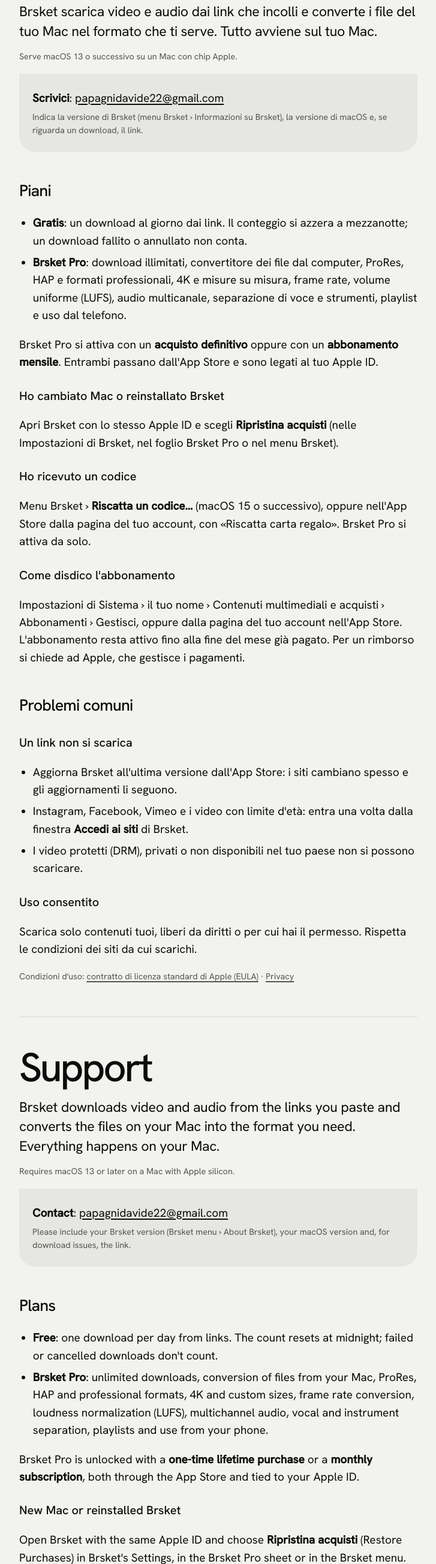
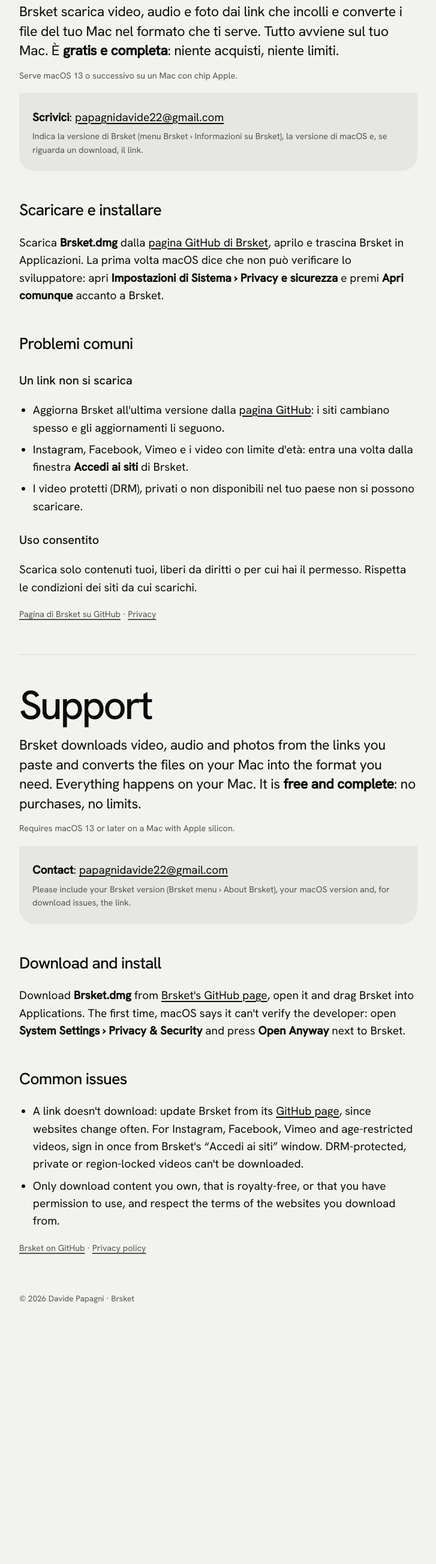
Before and after one commit to papagnidavide22-lang/brsket-site, a plain HTML site: page index.html in a window 1280 px wide. Shown: the part 192-2800 px from the top of the page at 60% size, without its empty margins (276-1003 px from the left). After the commit the page ends 2416 px from the top, so only its background shows below. Drawn offline with Linux system fonts and the light colour scheme.

Commit message:
Brsket is now free: update support and privacy pages

```diff
--- a/index.html
+++ b/index.html
@@ -4,7 +4,7 @@
 <meta charset="utf-8">
 <meta name="viewport" content="width=device-width, initial-scale=1">
 <title>Brsket · Supporto</title>
-<meta name="description" content="Supporto di Brsket per Mac: piani, acquisti, codici regalo, disdetta dell'abbonamento e contatti.">
+<meta name="description" content="Supporto di Brsket per Mac, gratuita: download, installazione, problemi comuni e contatti.">
 <link rel="icon" href="icon.png">
 <link rel="stylesheet" href="stile.css">
 </head>
@@ -15,7 +15,7 @@
 </header>
 <main>
   <h1>Supporto</h1>
-  <p class="lead">Brsket scarica video e audio dai link che incolli e converte i file del tuo Mac nel formato che ti serve. Tutto avviene sul tuo Mac.</p>
+  <p class="lead">Brsket scarica video, audio e foto dai link che incolli e converte i file del tuo Mac nel formato che ti serve. Tutto avviene sul tuo Mac. È <b>gratis e completa</b>: niente acquisti, niente limiti.</p>
   <p class="muted">Serve macOS 13 o successivo su un Mac con chip Apple.</p>
 
   <div class="box">
@@ -23,60 +23,37 @@
     <p class="muted">Indica la versione di Brsket (menu Brsket › Informazioni su Brsket), la versione di macOS e, se riguarda un download, il link.</p>
   </div>
 
-  <h2>Piani</h2>
-  <ul>
-    <li><b>Gratis</b>: un download al giorno dai link. Il conteggio si azzera a mezzanotte; un download fallito o annullato non conta.</li>
-    <li><b>Brsket Pro</b>: download illimitati, convertitore dei file dal computer, ProRes, HAP e formati professionali, 4K e misure su misura, frame rate, volume uniforme (LUFS), audio multicanale, separazione di voce e strumenti, playlist e uso dal telefono.</li>
-  </ul>
-  <p>Brsket Pro si attiva con un <b>acquisto definitivo</b> oppure con un <b>abbonamento mensile</b>. Entrambi passano dall'App Store e sono legati al tuo Apple ID.</p>
-
-  <h3>Ho cambiato Mac o reinstallato Brsket</h3>
-  <p>Apri Brsket con lo stesso Apple ID e scegli <b>Ripristina acquisti</b> (nelle Impostazioni di Brsket, nel foglio Brsket Pro o nel menu Brsket).</p>
-
-  <h3>Ho ricevuto un codice</h3>
-  <p>Menu Brsket › <b>Riscatta un codice…</b> (macOS 15 o successivo), oppure nell'App Store dalla pagina del tuo account, con «Riscatta carta regalo». Brsket Pro si attiva da solo.</p>
-
-  <h3>Come disdico l'abbonamento</h3>
-  <p>Impostazioni di Sistema › il tuo nome › Contenuti multimediali e acquisti › Abbonamenti › Gestisci, oppure dalla pagina del tuo account nell'App Store. L'abbonamento resta attivo fino alla fine del mese già pagato. Per un rimborso si chiede ad Apple, che gestisce i pagamenti.</p>
+  <h2>Scaricare e installare</h2>
+  <p>Scarica <b>Brsket.dmg</b> dalla <a href="https://github.com/papagnidavide22-lang/Brsket/releases/latest">pagina GitHub di Brsket</a>, aprilo e trascina Brsket in Applicazioni. La prima volta macOS dice che non può verificare lo sviluppatore: apri <b>Impostazioni di Sistema › Privacy e sicurezza</b> e premi <b>Apri comunque</b> accanto a Brsket.</p>
 
   <h2>Problemi comuni</h2>
   <h3>Un link non si scarica</h3>
   <ul>
-    <li>Aggiorna Brsket all'ultima versione dall'App Store: i siti cambiano spesso e gli aggiornamenti li seguono.</li>
+    <li>Aggiorna Brsket all'ultima versione dalla <a href="https://github.com/papagnidavide22-lang/Brsket/releases/latest">pagina GitHub</a>: i siti cambiano spesso e gli aggiornamenti li seguono.</li>
     <li>Instagram, Facebook, Vimeo e i video con limite d'età: entra una volta dalla finestra <b>Accedi ai siti</b> di Brsket.</li>
     <li>I video protetti (DRM), privati o non disponibili nel tuo paese non si possono scaricare.</li>
   </ul>
   <h3>Uso consentito</h3>
   <p>Scarica solo contenuti tuoi, liberi da diritti o per cui hai il permesso. Rispetta le condizioni dei siti da cui scarichi.</p>
 
-  <p class="muted">Condizioni d'uso: <a href="https://www.apple.com/legal/internet-services/itunes/dev/stdeula/">contratto di licenza standard di Apple (EULA)</a> · <a href="privacy.html">Privacy</a></p>
+  <p class="muted"><a href="https://github.com/papagnidavide22-lang/Brsket">Pagina di Brsket su GitHub</a> · <a href="privacy.html">Privacy</a></p>
 
   <section class="lang" id="en" lang="en">
     <h1>Support</h1>
-    <p class="lead">Brsket downloads video and audio from the links you paste and converts the files on your Mac into the format you need. Everything happens on your Mac.</p>
+    <p class="lead">Brsket downloads video, audio and photos from the links you paste and converts the files on your Mac into the format you need. Everything happens on your Mac. It is <b>free and complete</b>: no purchases, no limits.</p>
     <p class="muted">Requires macOS 13 or later on a Mac with Apple silicon.</p>
     <div class="box">
       <p><b>Contact</b>: <a href="mailto:papagnidavide22@gmail.com?subject=Brsket">papagnidavide22@gmail.com</a></p>
       <p class="muted">Please include your Brsket version (Brsket menu › About Brsket), your macOS version and, for download issues, the link.</p>
     </div>
-    <h2>Plans</h2>
-    <ul>
-      <li><b>Free</b>: one download per day from links. The count resets at midnight; failed or cancelled downloads don't count.</li>
-      <li><b>Brsket Pro</b>: unlimited downloads, conversion of files from your Mac, ProRes, HAP and professional formats, 4K and custom sizes, frame rate conversion, loudness normalization (LUFS), multichannel audio, vocal and instrument separation, playlists and use from your phone.</li>
-    </ul>
-    <p>Brsket Pro is unlocked with a <b>one-time lifetime purchase</b> or a <b>monthly subscription</b>, both through the App Store and tied to your Apple ID.</p>
-    <h3>New Mac or reinstalled Brsket</h3>
-    <p>Open Brsket with the same Apple ID and choose <b>Ripristina acquisti</b> (Restore Purchases) in Brsket's Settings, in the Brsket Pro sheet or in the Brsket menu.</p>
-    <h3>I received a code</h3>
-    <p>Brsket menu › <b>Riscatta un codice…</b> (Redeem a code, macOS 15 or later), or in the App Store from your account page with “Redeem Gift Card”. Brsket Pro turns on automatically.</p>
-    <h3>Cancel the subscription</h3>
-    <p>System Settings › your name › Media &amp; Purchases › Subscriptions › Manage, or from your account page in the App Store. The subscription stays active until the end of the month already paid. Refunds are requested from Apple, which handles all payments.</p>
+    <h2>Download and install</h2>
+    <p>Download <b>Brsket.dmg</b> from <a href="https://github.com/papagnidavide22-lang/Brsket/releases/latest">Brsket's GitHub page</a>, open it and drag Brsket into Applications. The first time, macOS says it can't verify the developer: open <b>System Settings › Privacy &amp; Security</b> and press <b>Open Anyway</b> next to Brsket.</p>
     <h2>Common issues</h2>
     <ul>
-      <li>A link doesn't download: update Brsket from the App Store, since websites change often. For Instagram, Facebook, Vimeo and age-restricted videos, sign in once from Brsket's “Accedi ai siti” window. DRM-protected, private or region-locked videos can't be downloaded.</li>
+      <li>A link doesn't download: update Brsket from its <a href="https://github.com/papagnidavide22-lang/Brsket/releases/latest">GitHub page</a>, since websites change often. For Instagram, Facebook, Vimeo and age-restricted videos, sign in once from Brsket's “Accedi ai siti” window. DRM-protected, private or region-locked videos can't be downloaded.</li>
       <li>Only download content you own, that is royalty-free, or that you have permission to use, and respect the terms of the websites you download from.</li>
     </ul>
-    <p class="muted">Terms of use: <a href="https://www.apple.com/legal/internet-services/itunes/dev/stdeula/">Apple's standard license agreement (EULA)</a> · <a href="privacy.html#en">Privacy policy</a></p>
+    <p class="muted"><a href="https://github.com/papagnidavide22-lang/Brsket">Brsket on GitHub</a> · <a href="privacy.html#en">Privacy policy</a></p>
   </section>
 </main>
 <footer>© 2026 Davide Papagni · Brsket</footer>
```
Also changed, not shown: privacy.html (+5 -12 lines).
